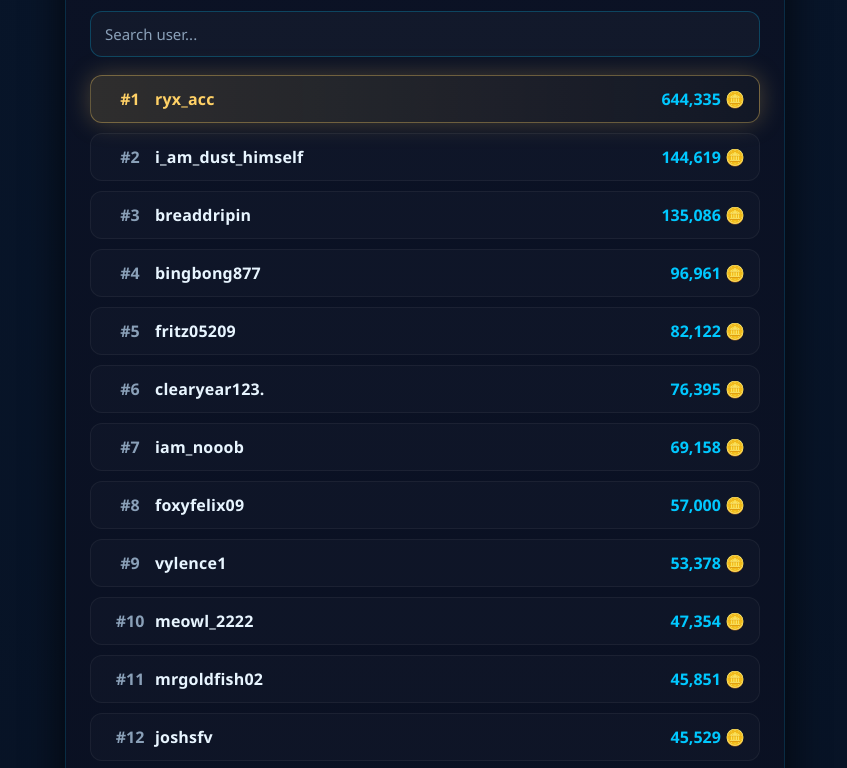
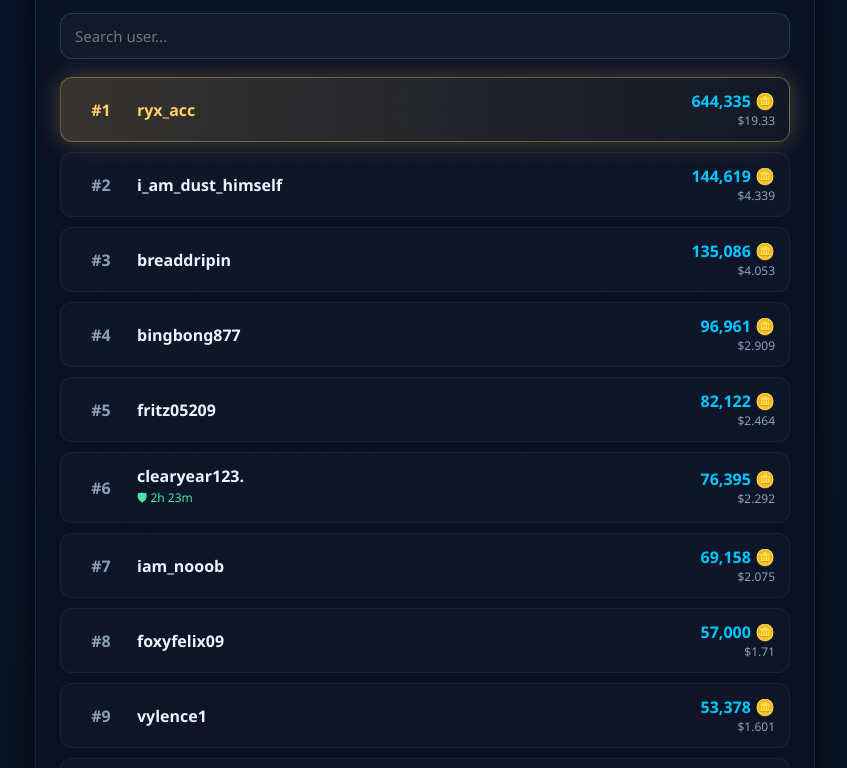
Before and after one commit to R-y-x/swift-leaderboard, a plain HTML site: page index.html in a window 1280 px wide. Shown: the part 111-879 px from the top of the page, without its empty margins (215-1062 px from the left). Drawn offline with Linux system fonts and the light colour scheme.

Commit message:
Update index.html

```diff
--- a/index.html
+++ b/index.html
@@ -14,6 +14,7 @@
       --text: #e8f5ff;
       --muted: #8aa0b8;
       --gold: #ffd166;
+      --green: #4dffb5;
     }
 
     * {
@@ -34,7 +35,7 @@
 
     .container {
       width: 100%;
-      max-width: 720px;
+      max-width: 780px;
       background: linear-gradient(180deg, #0b1225, #070b18);
       border-radius: 16px;
       padding: 24px;
@@ -54,10 +55,9 @@
       text-align: center;
       font-size: 14px;
       color: var(--muted);
-      margin-bottom: 14px;
+      margin-bottom: 16px;
     }
 
-    /* 🔍 SEARCH BAR */
     .search-box {
       margin-bottom: 18px;
     }
@@ -71,16 +71,6 @@
       color: var(--text);
       font-size: 15px;
       outline: none;
-      transition: border 0.2s, box-shadow 0.2s;
-    }
-
-    .search-box input::placeholder {
-      color: var(--muted);
-    }
-
-    .search-box input:focus {
-      border-color: var(--accent);
-      box-shadow: 0 0 12px var(--accent-soft);
     }
 
     .leaderboard {
@@ -91,7 +81,8 @@
 
     .row {
       display: grid;
-      grid-template-columns: 50px 1fr auto;
+      grid-template-columns: 52px 1fr auto;
+      gap: 10px;
       align-items: center;
       padding: 12px 14px;
       background: rgba(255,255,255,0.02);
@@ -111,21 +102,38 @@
       text-align: center;
     }
 
+    .user {
+      display: flex;
+      flex-direction: column;
+      gap: 2px;
+    }
+
     .username {
       font-weight: 600;
-      letter-spacing: 0.2px;
     }
 
-    .wallet {
+    .protection {
+      font-size: 12px;
+      color: var(--green);
+      opacity: 0.9;
+    }
+
+    .money {
+      text-align: right;
       font-weight: 700;
       color: var(--accent);
     }
 
-    /* 🥇 TOP 1 */
+    .usd {
+      font-size: 12px;
+      color: var(--muted);
+      font-weight: 500;
+    }
+
     .row.top {
       background: linear-gradient(
         90deg,
-        rgba(255, 209, 102, 0.15),
+        rgba(255, 209, 102, 0.18),
         rgba(255, 209, 102, 0.03)
       );
       border-color: rgba(255, 209, 102, 0.35);
@@ -167,10 +175,9 @@
   <div class="container">
     <h1>🏆 Swift Coins Leaderboard</h1>
     <div class="subtitle">
-      Top richest wallets · Auto updates every minute
+      Top richest wallets · Updates every minute
     </div>
 
-    <!-- 🔍 SEARCH -->
     <div class="search-box">
       <input
         type="text"
@@ -190,6 +197,14 @@
 
   <script>
     let leaderboardData = [];
+
+    function formatTime(seconds) {
+      if (seconds <= 0) return "0s";
+      const h = Math.floor(seconds / 3600);
+      const m = Math.floor((seconds % 3600) / 60);
+      if (h > 0) return `${h}h ${m}m`;
+      return `${m}m`;
+    }
 
     async function loadLeaderboard() {
       const res = await fetch("leaderboard.json?_=" + Date.now());
@@ -221,10 +236,20 @@
         const row = document.createElement("div");
         row.className = "row" + (user.rank === 1 ? " top" : "");
 
+        const protection = user.protected
+          ? `<div class="protection">🛡 ${formatTime(user.protection_remaining)}</div>`
+          : "";
+
         row.innerHTML = `
           <div class="rank">#${user.rank}</div>
-          <div class="username">${user.username}</div>
-          <div class="wallet">${user.wallet.toLocaleString()} 🪙</div>
+          <div class="user">
+            <div class="username">${user.username}</div>
+            ${protection}
+          </div>
+          <div class="money">
+            ${user.wallet.toLocaleString()} 🪙
+            <div class="usd">$${user.usd}</div>
+          </div>
         `;
 
         board.appendChild(row);
```
